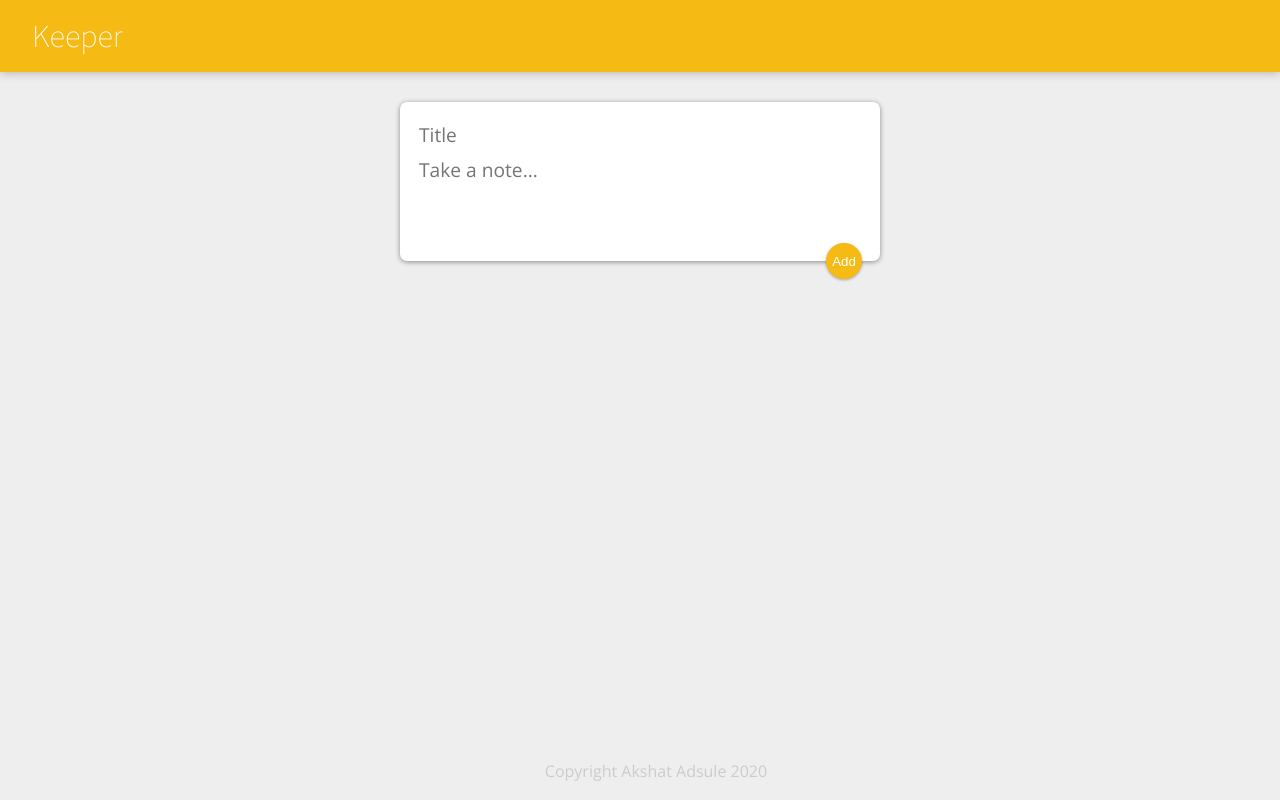
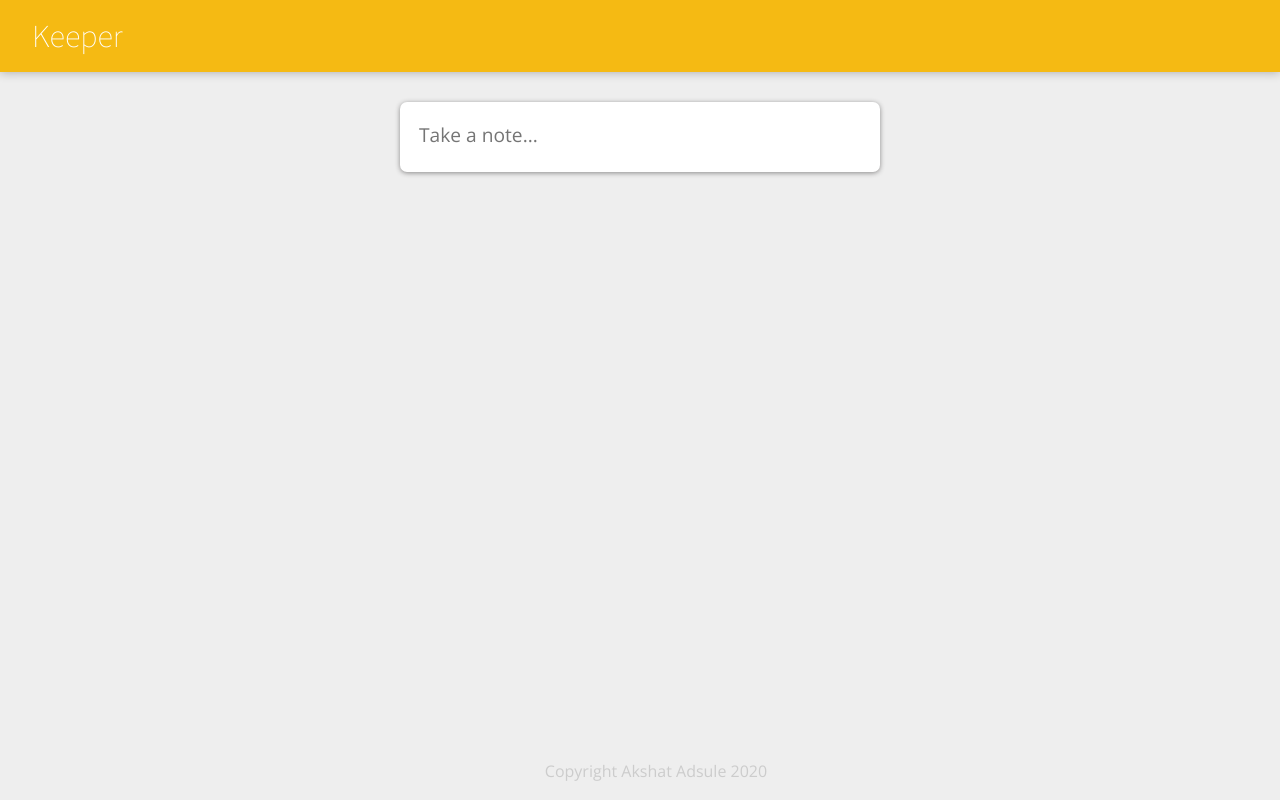
Before and after one commit to AkshatAdsule/keeper, a React (Create React App) app: page / in a window 1280 px wide. Built offline with nearby package versions, Linux system fonts and the light colour scheme.

Commit message:
Add material-ui icons and expanding UI

```diff
--- a/src/components/CreateArea.jsx
+++ b/src/components/CreateArea.jsx
@@ -1,12 +1,18 @@
 import React, { useState } from "react";
 import { v4 as uuidv4 } from "uuid";
+import AddIcon from "@material-ui/icons/Add";
+import Fab from "@material-ui/core/Fab";
+import Zoom from "@material-ui/core/Zoom";
 
 function CreateArea(props) {
   const [headingText, setHeadingText] = useState("");
   const [bodyText, setBodyText] = useState("");
+  const [enabled, setEnabled] = useState(false);
+
   return (
     <div>
-      <form>
+      <form className="create-note">
+        {enabled && (
           <input
             value={headingText}
             onChange={(event) => setHeadingText(event.target.value)}
@@ -14,14 +20,18 @@
             placeholder="Title"
             autoComplete="off"
           />
+        )}
         <textarea
           value={bodyText}
           onChange={(event) => setBodyText(event.target.value)}
+          onClick={() => setEnabled(true)}
           name="content"
           placeholder="Take a note..."
-          rows="3"
+          rows={enabled ? 3 : 1}
         />
-        <button
+        {enabled && (
+          <Zoom in="true">
+            <Fab
               onClick={(e) => {
                 const id = uuidv4();
                 props.onAdd({
@@ -35,8 +45,10 @@
                 e.preventDefault();
               }}
             >
-          Add
-        </button>
+              <AddIcon />
+            </Fab>
+          </Zoom>
+        )}
       </form>
     </div>
   );
```
Lines whose indentation alone changed are shown as unchanged.
